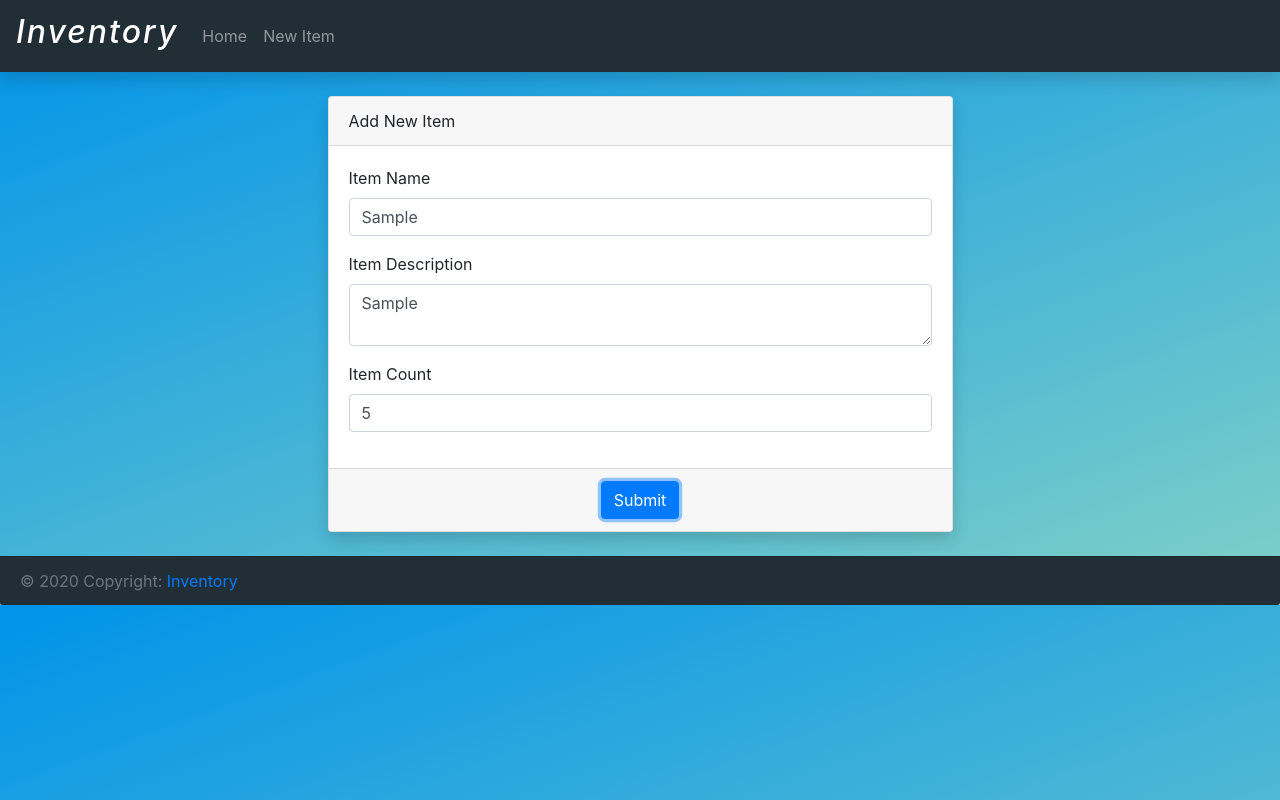
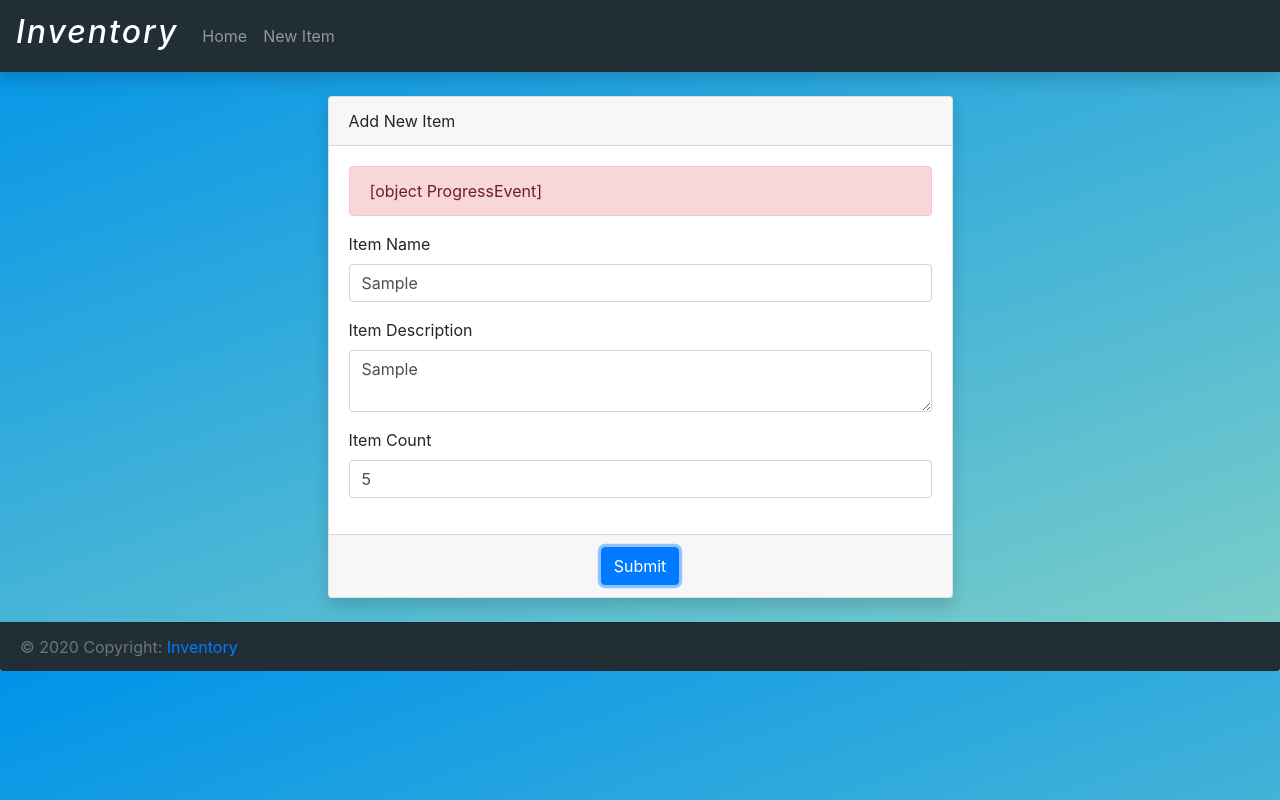
Before and after one commit to ishaypoz/CRUD-inventory-app, an Angular app: page /items/new in a window 1280 px wide. Both pictures are taken after typing "Sample", "Sample", "5" into the empty fields and a click on the button "Submit". Built offline with nearby package versions, Linux system fonts and the light colour scheme; no server answers.

Commit message:
Add files via upload

```diff
--- a/src/app/components/pages/add-item/add-item.component.html
+++ b/src/app/components/pages/add-item/add-item.component.html
@@ -5,6 +5,9 @@
       <form (ngSubmit)="onSubmit()" required>
         <div class="card-body">
           <div class="form-group">
+            <div *ngIf="error" class="alert alert-danger">
+              {{ error }}
+            </div>
             <label for="name">Item Name</label>
             <input
               type="text"
--- a/src/app/components/pages/add-item/add-item.component.ts
+++ b/src/app/components/pages/add-item/add-item.component.ts
@@ -12,6 +12,7 @@
   name: string;
   description: string;
   count: number;
+  error: string = '';
   constructor(private router: Router, private itemService: ItemService) {}
 
   ngOnInit(): void {}
@@ -25,7 +26,9 @@
       () => {
         this.router.navigate(['/']);
       },
-      (err) => console.log(err)
+      (err) => {
+        this.error = err.error;
+      }
     );
   }
 }
```
